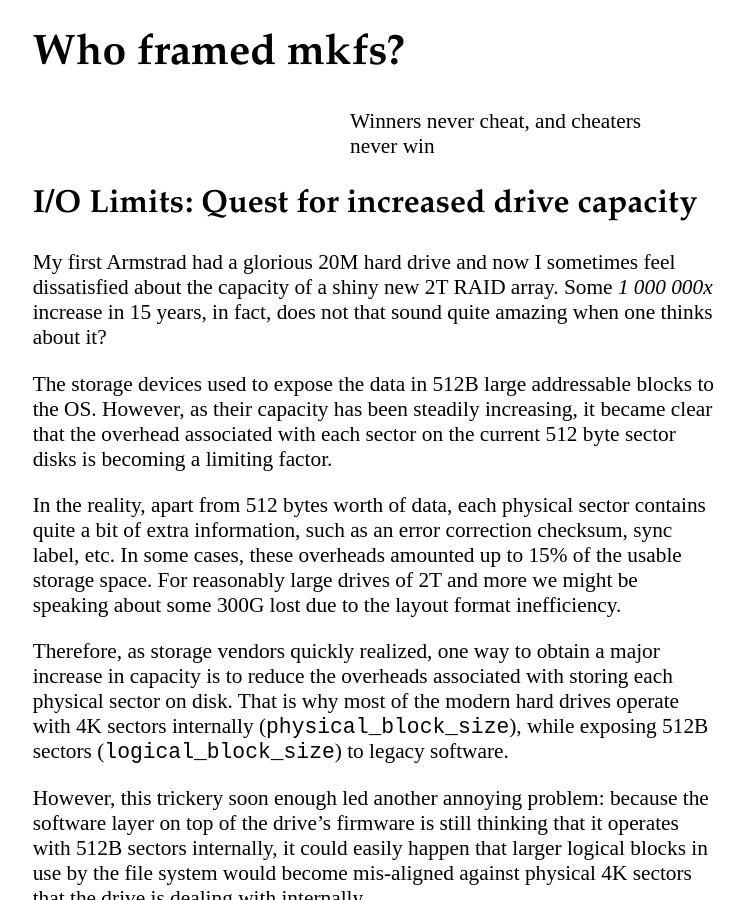
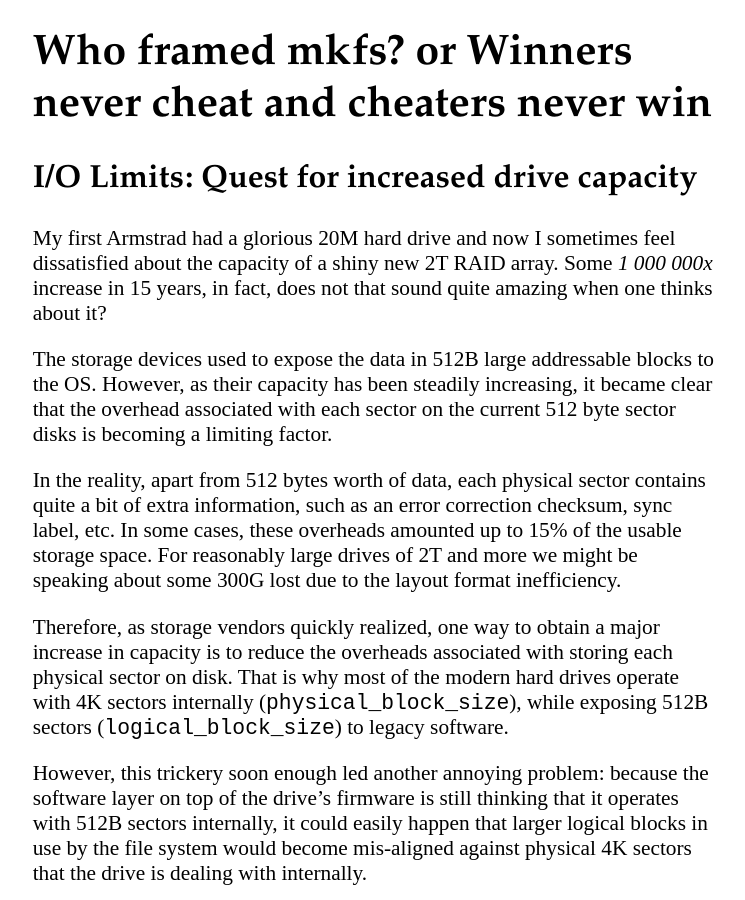
Before and after one commit to zyv/zyv.github.io, a Jekyll site: the page built from _posts/2011-06-07-minimum-io-size-and-buggy-firmware.md, in a window 1280 px wide and 900 px high. Shown: the whole window, without its empty margins (266-1011 px from the left). Built offline with Jekyll 4.4.1, drawn with Linux system fonts in a browser that asks for light colours.

```diff
--- a/_posts/2011-06-07-minimum-io-size-and-buggy-firmware.md
+++ b/_posts/2011-06-07-minimum-io-size-and-buggy-firmware.md
@@ -1,13 +1,9 @@
 ---
 layout: post
-title: Who framed mkfs?
+title: Who framed mkfs? or Winners never cheat and cheaters never win
 categories:
 - tech
 ---
-
-<blockquote>
- Winners never cheat, and cheaters never win
-</blockquote>
 
 I/O Limits: Quest for increased drive capacity
 ----------------------------------------------
```
